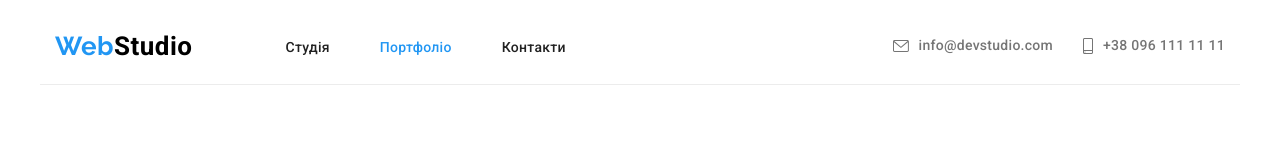
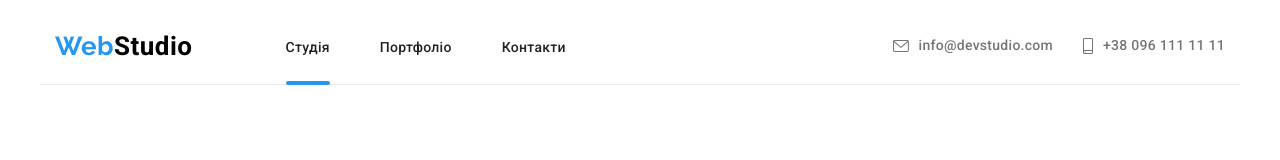
Before and after one commit to Kolokol2002/goit-markup-hw-05, a plain HTML site: page portfolio.html in a window 1280 px wide. Shown: the top 160 px of the page. Drawn offline with Linux system fonts and the light colour scheme.

Commit message:
Transitions on header
Add css transition on header and add current page

```diff
--- a/portfolio.html
+++ b/portfolio.html
@@ -21,12 +21,10 @@
           >
           <ul class="nav-list">
             <li>
-              <a class="header-link" href="./index.html">Студія</a>
+              <a class="header-link current" href="./index.html">Студія</a>
             </li>
             <li>
-              <a class="header-link current" href="./portfolio.html"
-                >Портфоліо</a
-              >
+              <a class="header-link" href="./portfolio.html">Портфоліо</a>
             </li>
             <li>
               <a class="header-link" href="./contacts.html">Контакти</a>
--- a/styles/styles.css
+++ b/styles/styles.css
@@ -27,10 +27,6 @@ body {
     margin-bottom: 50px;
     font-size: 36px;
     line-height: 1.16;
-}
-
-.nav-list .current {
-    color: var(--brand-color);
 }
 
 .visually-hidden {
@@ -78,6 +74,7 @@ p {
 /* index.html */
 
 /* Header */
+
 .header .container {
     display: flex;
     border-bottom: 1px solid var(--border-color);
@@ -106,7 +103,9 @@ p {
 .nav-list {
     display: flex;
     gap: 50px;
+
 }
+
 
 .header-link {
     color: var(--primary-color-text);
@@ -115,6 +114,20 @@ p {
     line-height: 1.14;
     letter-spacing: 0.02em;
     text-decoration: none;
+    padding: 30px 0;
+    position: relative;
+    transition: color 250ms cubic-bezier(0.4, 0, 0.2, 1);
+}
+
+.header-link.current::after {
+    content: '';
+    position: absolute;
+    bottom: 0;
+    left: 0;
+    width: 100%;
+    height: 4px;
+    background-color: var(--brand-color);
+    border-radius: 2px;
 }
 
 .nav-address {
@@ -136,6 +149,7 @@ p {
     justify-content: center;
     fill: currentColor;
     cursor: pointer;
+    transition: color 250ms cubic-bezier(0.4, 0, 0.2, 1);
 }
 
 .icon-header {
```
